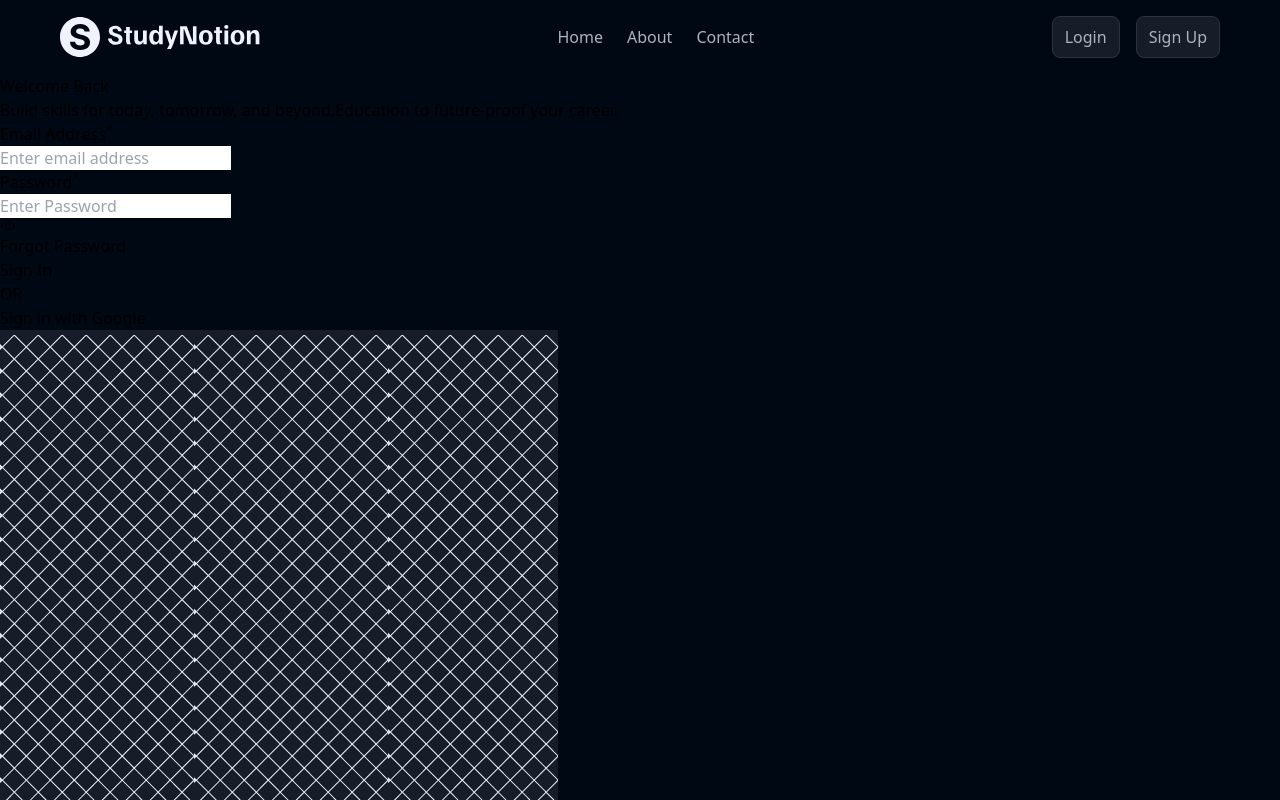
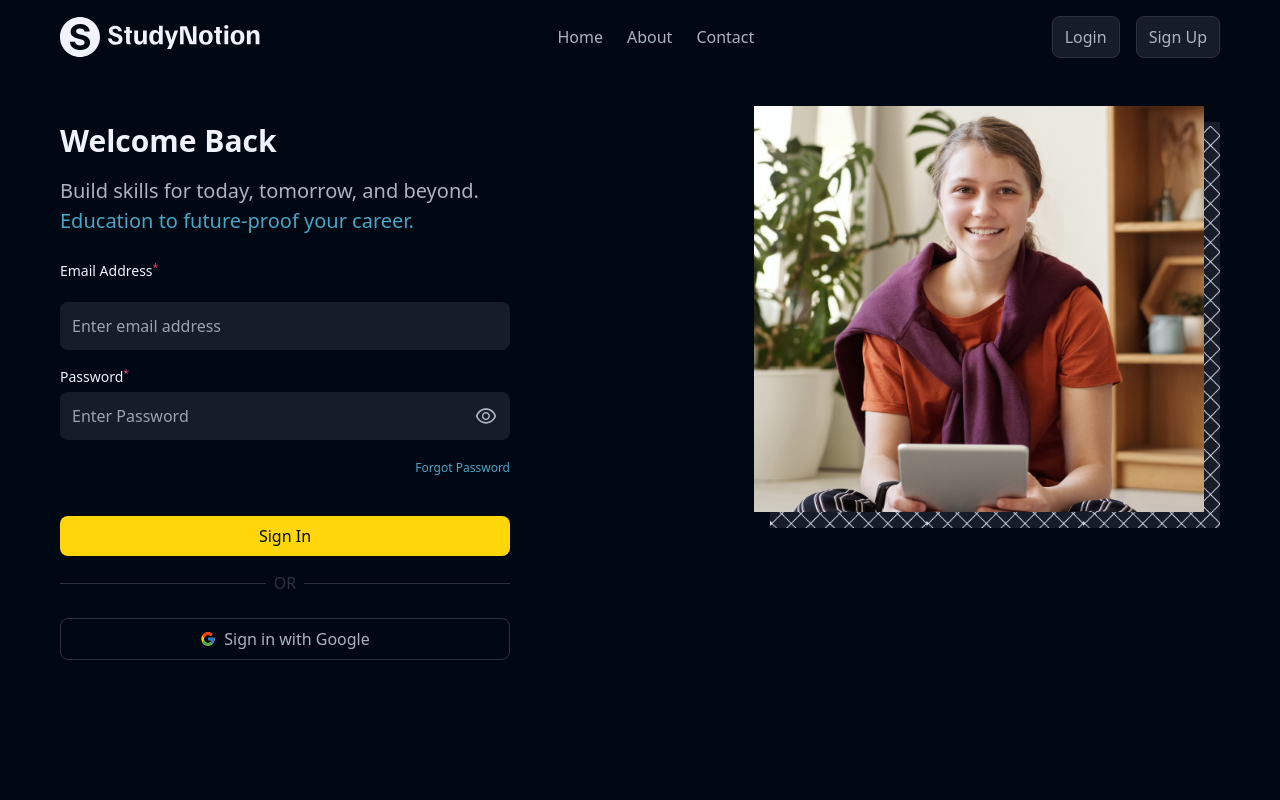
Before and after one commit to vritta/StudyNotion, a React (Create React App) app: page /login in a window 1280 px wide. Built offline with nearby package versions, Linux system fonts and the light colour scheme.

Commit message:
css modification

```diff
--- a/public/index.html
+++ b/public/index.html
@@ -18,10 +18,9 @@
       href="https://fonts.googleapis.com/css2?family=Inter:wght@300;400;500;600;700&display=swap"
       rel="stylesheet"
     />
-    <title>React Router | Codehelp</title>
+    <title>StudyNotion</title>
   </head>
   <body>
-    <noscript>You need to enable JavaScript to run this app.</noscript>
     <div id="root"></div>
   </body>
 </html>
--- a/src/App.css
+++ b/src/App.css
@@ -5,4 +5,9 @@
 html,
 body {
     overflow-x: hidden;
+    /* overflow-y: hidden; */
+    margin: 0;
+    box-sizing: border-box;
+    --tw-bg-opacity: 1;
+    background-color: rgb(0 8 20 / var(--tw-bg-opacity));
 }
--- a/src/components/LoginForm.js
+++ b/src/components/LoginForm.js
@@ -20,27 +20,39 @@
     }
 
   return (
-    <div>
-      <form onSubmit={submitHandler}>
-        <label htmlFor="email"><p>Email Address<sup>*</sup></p></label>
-        <input required type='email' placeholder='Enter email address'
-        name='email' id='email' value = {formData.email}
-        onChange={changeHandler}/>
-        <br />
+    <form onSubmit={submitHandler} className='flex flex-col w-full gap-y-4 mt-6'>
+      <label htmlFor="email" className='w-full'>
+        <p className='text-[0.875rem] leading-[1.375rem] mb-1 text-richblack-5'>
+        Email Address<sup className='text-pink-200'>*</sup>
+        </p>
+      </label>
+      <input required type='email' placeholder='Enter email address'
+      name='email' id='email' value = {formData.email}
+      onChange={changeHandler} className='bg-richblack-800 rounded-[0.5rem] text-richblack-5 w-full p-[12px]'/>
 
-        <label htmlFor="password"><p>Password<sup>*</sup></p></label>
+      <div className='relative'>
+        <label htmlFor="password" className='w-full'>
+          <p className='text-[0.875rem] leading-[1.375rem] mb-1 text-richblack-5'>
+          Password<sup className='text-pink-200'>*</sup>
+          </p>
+        </label>
         <input required type={showPassword?"text":"password"} placeholder='Enter Password'
         name='password' id='password' value = {formData.password}
-        onChange={changeHandler}
-        />
+        onChange={changeHandler} className='bg-richblack-800 rounded-[0.5rem] text-richblack-5 w-full p-[12px]'/>
 
-        <span onClick={ ()=>setShowPassword((prev)=>!prev) }>
-            {showPassword?<AiOutlineEyeInvisible/>:<AiOutlineEye/>}
+        <span onClick={ ()=>setShowPassword((prev)=>!prev) }
+        className='absolute top-[38px] right-3 cursor-pointer'>
+            {showPassword?<AiOutlineEyeInvisible fontSize={24} fill='#AFB2BF'/>:
+            <AiOutlineEye fontSize={24} fill='#AFB2BF'/>}
         </span>
-        <NavLink to="#"><p>Forgot Password</p></NavLink>
-        <button type='submit'>Sign In</button>
-      </form>
-    </div>
+      </div>
+      <NavLink to="#">
+      <p className='text-xs mt-1 text-blue-100 max-w-max ml-auto'>
+        Forgot Password
+      </p>
+      </NavLink>
+      <button type='submit' className='bg-yellow-50 font-medium rounded-[8px] py-[8px] px-[12px] text-richblack-900 mt-6'>Sign In</button>
+    </form>
   )
 }
 
--- a/src/components/Template.js
+++ b/src/components/Template.js
@@ -2,31 +2,40 @@
 import frameImage from "../assets/frame.png";
 import SignupForm from './SignupForm';
 import LoginForm from './LoginForm';
+import {FcGoogle} from 'react-icons/fc';
 
 const Template = ({title, desc1, desc2, image, formtype, setIsLoggedIn}) => {
   return (
-    <div>
-      <div>
-        <h1>{title}</h1>
-        <p>
-            <span>{desc1}</span>
-            <span>{desc2}</span>
+    <div className='flex justify-between w-11/12 max-w-[1160px] py-12 mx-auto gap-x-12 gap-y-0'>
+      <div className='w-11/12 max-w-[450px]'>
+        <h1 className='text-richblack-5 font-semibold text-[1.875rem] leading-[2.375rem]'>{title}</h1>
+
+        <p className='text-[1.25rem] leading[1.625rem] mt-4'>
+            <span className='text-richblack-100'>{desc1}</span>
+            <br />
+            <span className='text-blue-100'>{desc2}</span>
         </p>
         {formtype==="signup"?<SignupForm setIsLoggedIn={setIsLoggedIn}/>
         :<LoginForm setIsLoggedIn={setIsLoggedIn}/>}
 
-        <div>
-          <div></div>
-          <p>OR</p>
-          <div></div>
+        <div className='flex w-full items-center my-4 gap-x-2'>
+          <div className='h-[1px] w-full bg-richblack-700'></div>
+          <p className='text-richblack-700 font-medium leading-[1.375rem]'>OR</p>
+          <div className='h-[1px] w-full bg-richblack-700'></div>
         </div>
-        <button>
+
+        <button className='w-full flex justify-center items-center rounded-[8px] border border-richblack-700 text-richblack-100 font-medium px-[12px] py-[8px] mt-6 gap-x-2'>
+          <FcGoogle/>
           <p>Sign in with Google</p>
         </button>
       </div>
-      <div>
-        <img src={frameImage} alt="" width={558} height={504} loading='lazy'/>
-        <img src={image} alt="" width={558} height={504} loading='lazy'/>
+
+      <div className='relative w-11/12 max-w-[450px]'>
+        <img src={frameImage} alt="" width={558} height={504}
+        loading='lazy'/>
+
+        <img src={image} alt="" width={558} height={504}
+        loading='lazy' className='absolute -top-4 right-4'/>
       </div>
     </div>
   )
```
